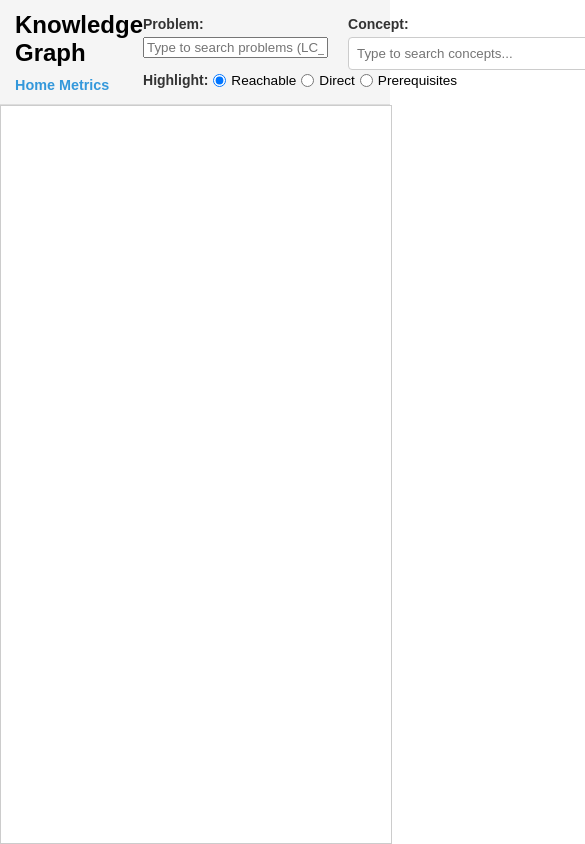
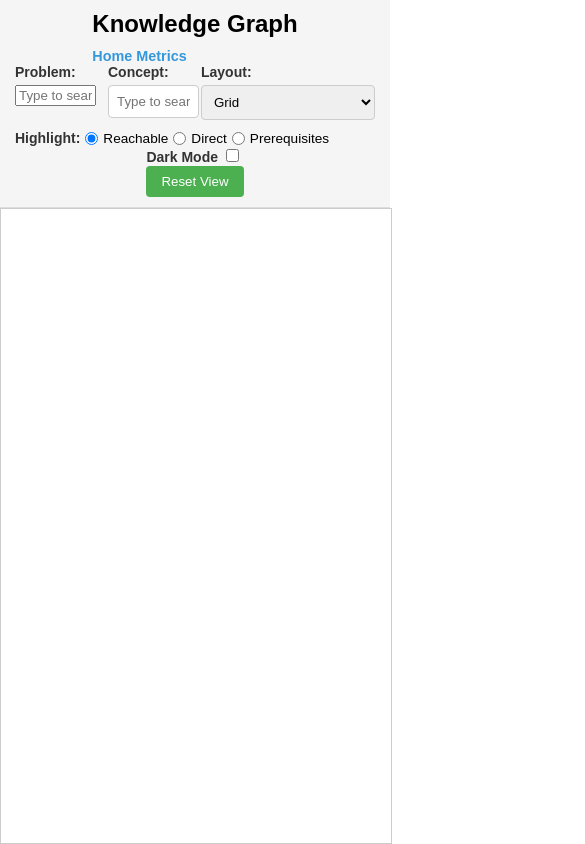
Before and after one commit to farazshaikh/lcknowledgegraph, a website: page web/index.html in a window 390 px wide. Shown: the top 844 px of the page, 585 px wide, since content can reach past the window. Drawn offline with nearby package versions, Linux system fonts and the light colour scheme.

Commit message:
Mobile friendly layout

```diff
--- a/web/index.html
+++ b/web/index.html
@@ -146,7 +146,61 @@
         .faded {
             opacity: 0.25;
         }
+
+        /* Mobile styles */
+        @media screen and (max-width: 768px) {
+            #header {
+                padding: 5px 10px;
+            }
+            .header-content {
+                flex-direction: column;
+            }
+            .control-group {
+                width: 100%;
+                margin-bottom: 10px;
+            }
+            #search, #problem-search {
+                width: 100%;
+            }
+            .highlight-options {
+                flex-wrap: wrap;
+            }
+            .controls {
+                flex-direction: column;
+                align-items: flex-start;
+            }
+        }
     </style>
+    <script>
+        // Detect if user is on mobile
+        function isMobile() {
+            return /Android|webOS|iPhone|iPad|iPod|BlackBerry|IEMobile|Opera Mini/i.test(navigator.userAgent) ||
+                   (window.innerWidth <= 768);
+        }
+
+        // Apply mobile-specific adjustments when the page loads
+        document.addEventListener('DOMContentLoaded', function() {
+            if (isMobile()) {
+                document.body.classList.add('mobile-view');
+
+                // Additional mobile-specific JavaScript adjustments can be added here
+                // For example, changing default layout for mobile
+                const layoutSelect = document.getElementById('layout-select');
+                if (layoutSelect) {
+                    layoutSelect.value = 'grid'; // Use a more mobile-friendly layout by default
+                }
+            }
+        });
+
+        // Handle orientation changes
+        window.addEventListener('resize', function() {
+            if (isMobile()) {
+                document.body.classList.add('mobile-view');
+            } else {
+                document.body.classList.remove('mobile-view');
+            }
+        });
+    </script>
 </head>
 <body>
     <div id="header">
```
